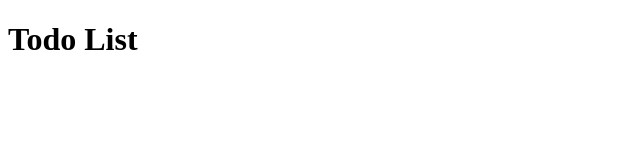
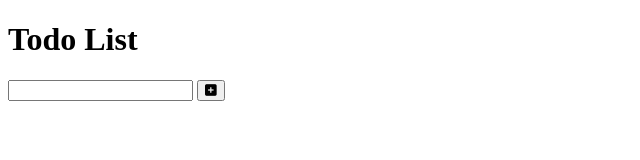
Before and after one commit to edgarkhudoyan/VanillaJS_Todo_app, a plain HTML site: page index.html in a window 1280 px wide. Shown: the whole page, without its empty margins (0-640 px from the left). Drawn offline with Linux system fonts and the light colour scheme.

Commit message:
add form and add button

```diff
--- a/index.html
+++ b/index.html
@@ -26,6 +26,17 @@
       <h1>Todo List</h1>
     </header>
 
+    <form>
+      <input type="text" name="" id="" class="todo-input" />
+      <button class="todo-button" type="submit">
+        <i class="fas fa-plus-square"></i>
+      </button>
+    </form>
+
+    <div class="todo-container">
+      <ul class="todo-list"></ul>
+    </div>
+
     <script src="./app.js"></script>
   </body>
 </html>
```
